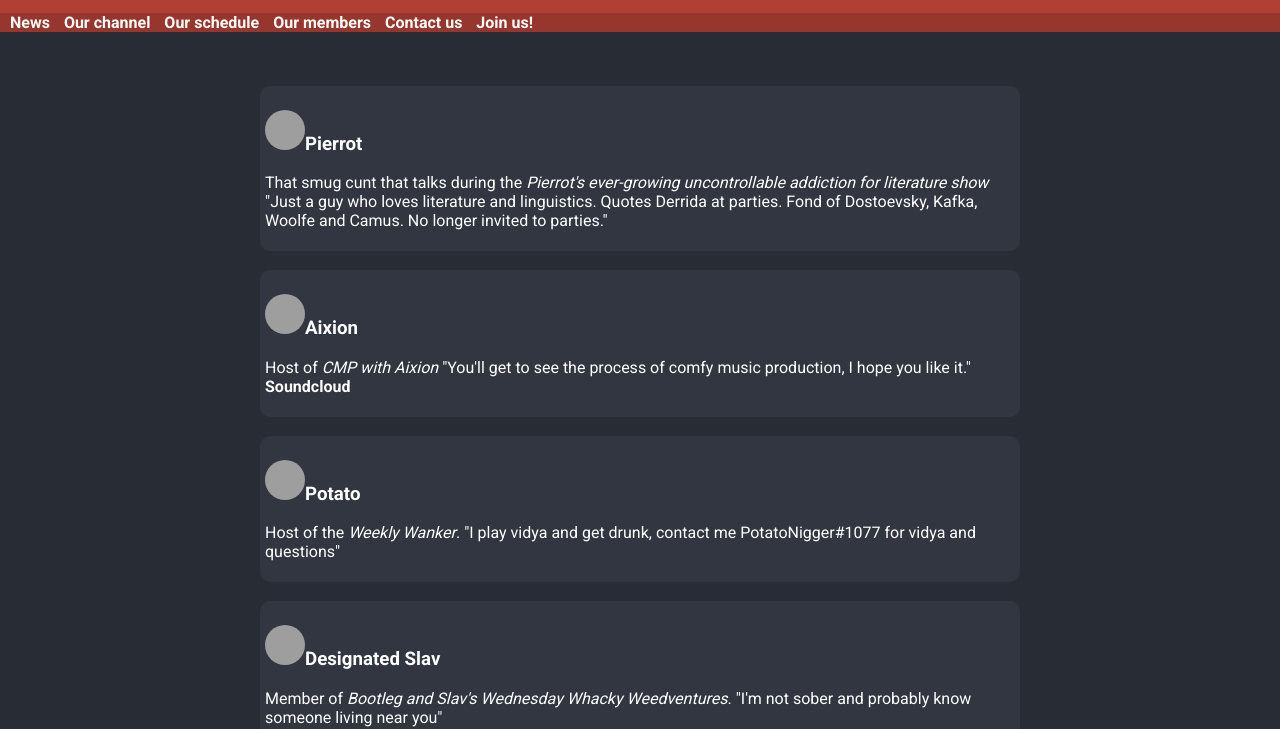
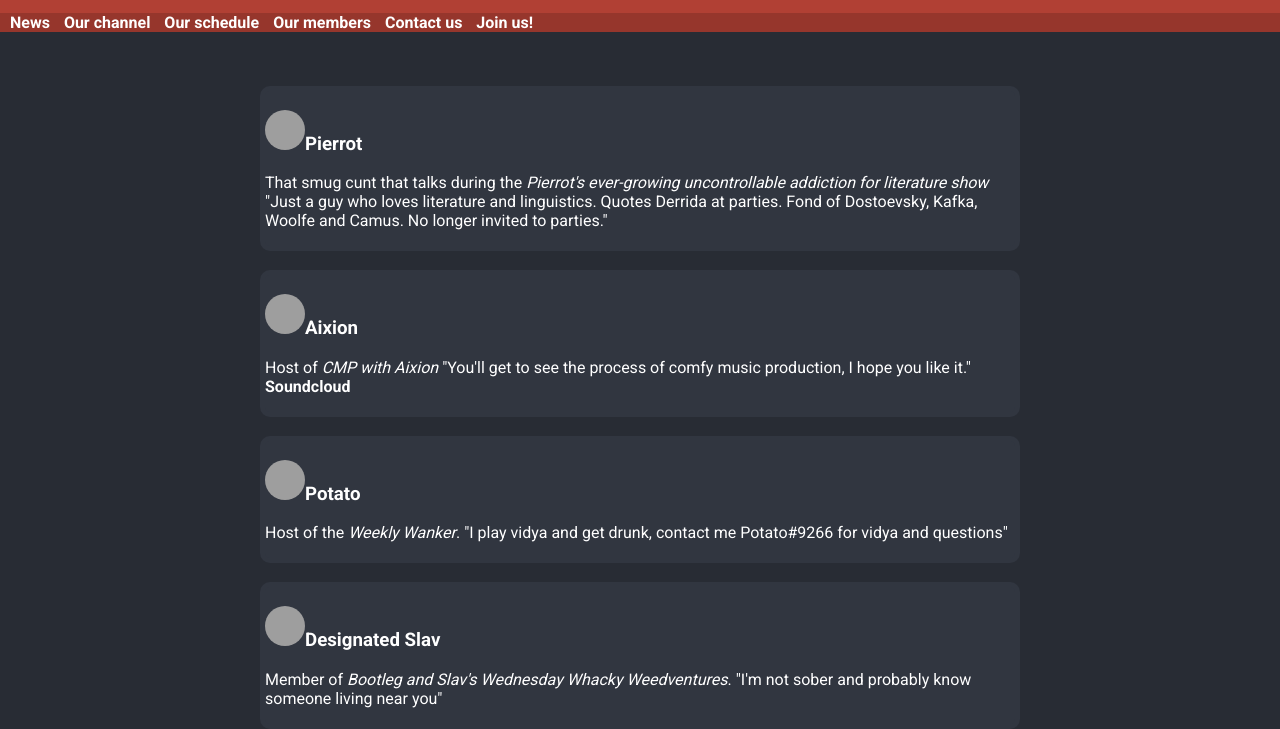
Before and after one commit to ComfyFrensFM/members, a plain HTML site: page index.html in a window 1280 px wide. Shown: the part 73-802 px from the top of the page. Drawn offline with Linux system fonts and the light colour scheme; grey boxes are pictures that could not be loaded.

Commit message:
Update index.html

```diff
--- a/index.html
+++ b/index.html
@@ -109,7 +109,7 @@ button {
   <div id="blog">
     <div id="blog content">
 <h3><img src="https://my.mixtape.moe/mbbixe.jpg" alt="avatar" width="40" height="40">Potato</h3>
-      <p>Host of the <i>Weekly Wanker</i>. "I play vidya and get drunk, contact me PotatoNigger#1077 for vidya and questions"</p>
+      <p>Host of the <i>Weekly Wanker</i>. "I play vidya and get drunk, contact me Potato#9266 for vidya and questions"</p>
     </div>
       </div>
       <br>
```
